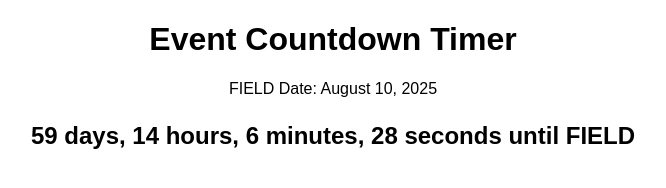
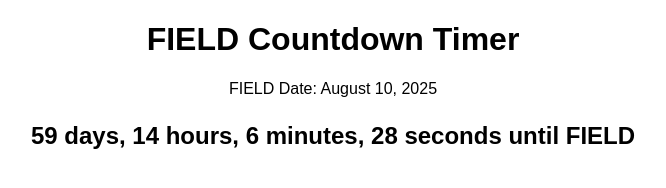
Before and after one commit to sarah-roma/sarah-roma.github.io, a plain HTML site: page index.html in a window 1280 px wide. Shown: the whole page, without its empty margins (307-973 px from the left). Drawn offline with Linux system fonts and the light colour scheme.

Commit message:
changed field field field

```diff
--- a/index.html
+++ b/index.html
@@ -7,7 +7,7 @@
     <link rel="stylesheet" href="style.css">
 </head>
 <body>
-    <h1>Event Countdown Timer</h1>
+    <h1>FIELD Countdown Timer</h1>
     <p id="event-date">FIELD Date: August 10, 2025</p>
     <p id="countdown"></p>
 
```
